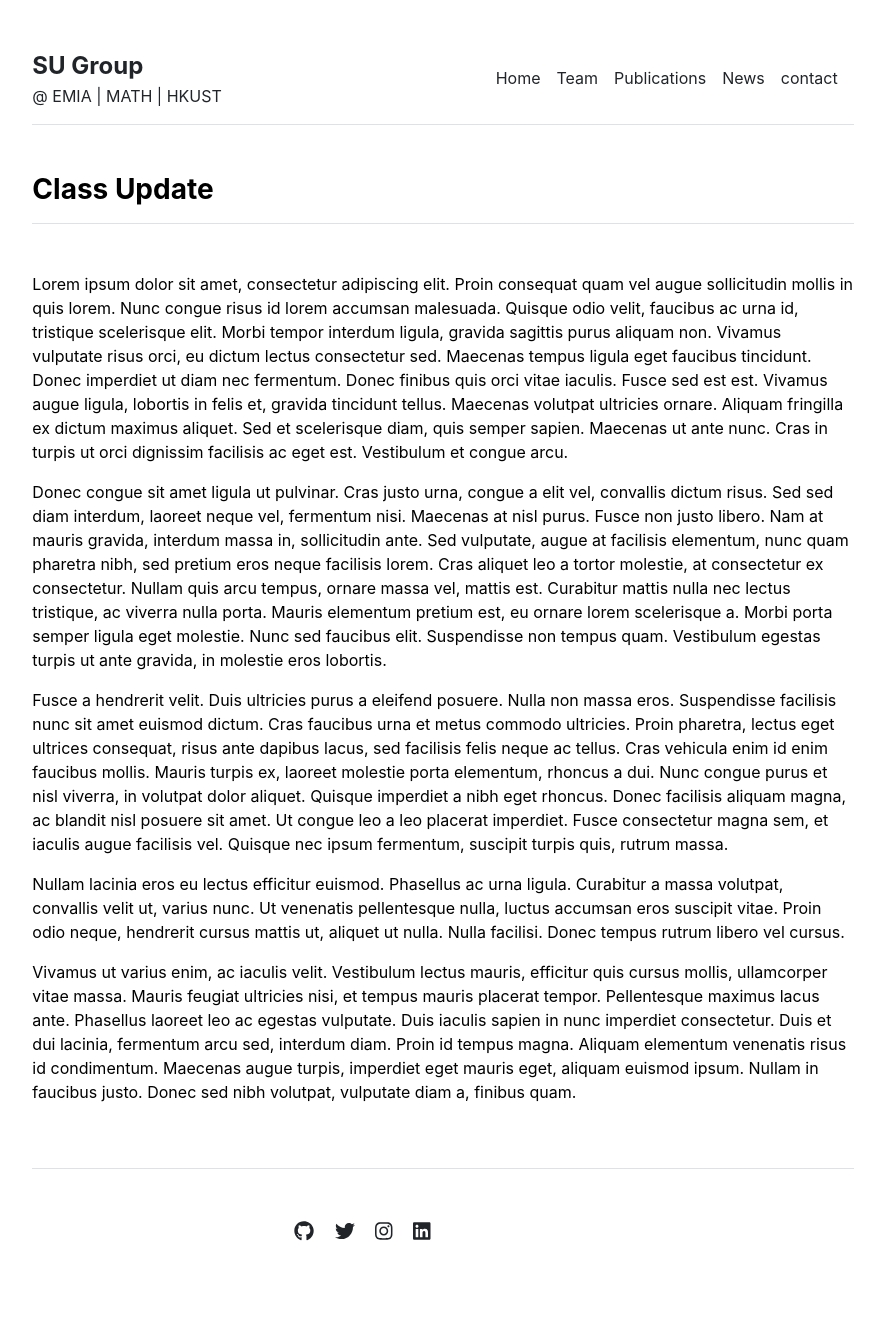
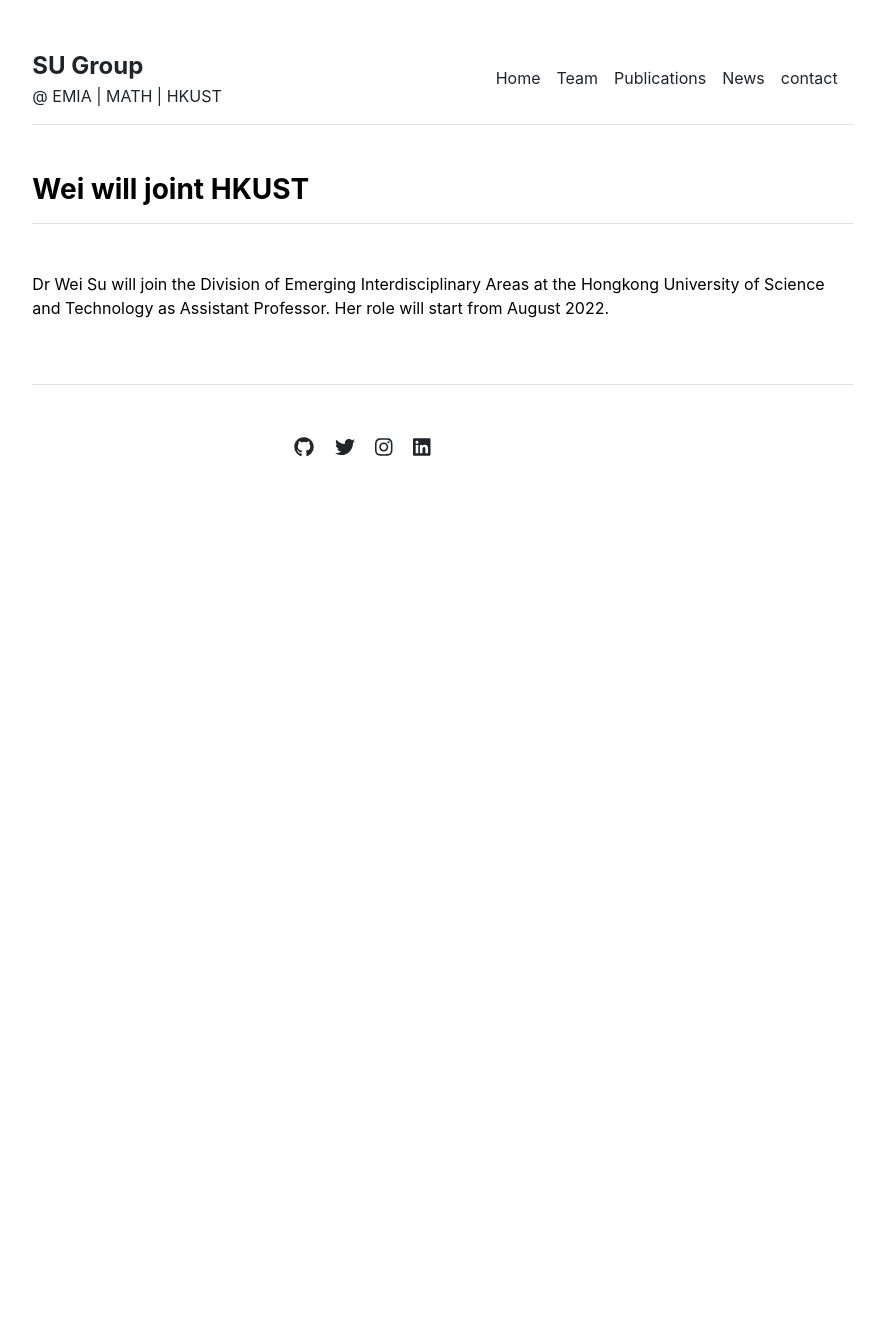
Before and after one commit to WeiSu-MAE/weisu-mae.github.io, a Jekyll site: the page built from _posts/2022-02-01-wei-will.md, in a window 1280 px wide. Shown: the whole page, without its empty margins (197-1082 px from the left). Built offline with Jekyll 4.4.1, drawn with Linux system fonts in a browser that asks for light colours; after the commit the page ends 900 px from its top, so only the background shows below that.

Commit message:
Update 2022-02-01-wei-will.md

```diff
--- a/_posts/2022-02-01-wei-will.md
+++ b/_posts/2022-02-01-wei-will.md
@@ -1,14 +1,6 @@
 ---
 layout: post
-title: "Class Update"
+title: "Wei will joint HKUST"
 ---
 
-Lorem ipsum dolor sit amet, consectetur adipiscing elit. Proin consequat quam vel augue sollicitudin mollis in quis lorem. Nunc congue risus id lorem accumsan malesuada. Quisque odio velit, faucibus ac urna id, tristique scelerisque elit. Morbi tempor interdum ligula, gravida sagittis purus aliquam non. Vivamus vulputate risus orci, eu dictum lectus consectetur sed. Maecenas tempus ligula eget faucibus tincidunt. Donec imperdiet ut diam nec fermentum. Donec finibus quis orci vitae iaculis. Fusce sed est est. Vivamus augue ligula, lobortis in felis et, gravida tincidunt tellus. Maecenas volutpat ultricies ornare. Aliquam fringilla ex dictum maximus aliquet. Sed et scelerisque diam, quis semper sapien. Maecenas ut ante nunc. Cras in turpis ut orci dignissim facilisis ac eget est. Vestibulum et congue arcu.
-
-Donec congue sit amet ligula ut pulvinar. Cras justo urna, congue a elit vel, convallis dictum risus. Sed sed diam interdum, laoreet neque vel, fermentum nisi. Maecenas at nisl purus. Fusce non justo libero. Nam at mauris gravida, interdum massa in, sollicitudin ante. Sed vulputate, augue at facilisis elementum, nunc quam pharetra nibh, sed pretium eros neque facilisis lorem. Cras aliquet leo a tortor molestie, at consectetur ex consectetur. Nullam quis arcu tempus, ornare massa vel, mattis est. Curabitur mattis nulla nec lectus tristique, ac viverra nulla porta. Mauris elementum pretium est, eu ornare lorem scelerisque a. Morbi porta semper ligula eget molestie. Nunc sed faucibus elit. Suspendisse non tempus quam. Vestibulum egestas turpis ut ante gravida, in molestie eros lobortis.
-
-Fusce a hendrerit velit. Duis ultricies purus a eleifend posuere. Nulla non massa eros. Suspendisse facilisis nunc sit amet euismod dictum. Cras faucibus urna et metus commodo ultricies. Proin pharetra, lectus eget ultrices consequat, risus ante dapibus lacus, sed facilisis felis neque ac tellus. Cras vehicula enim id enim faucibus mollis. Mauris turpis ex, laoreet molestie porta elementum, rhoncus a dui. Nunc congue purus et nisl viverra, in volutpat dolor aliquet. Quisque imperdiet a nibh eget rhoncus. Donec facilisis aliquam magna, ac blandit nisl posuere sit amet. Ut congue leo a leo placerat imperdiet. Fusce consectetur magna sem, et iaculis augue facilisis vel. Quisque nec ipsum fermentum, suscipit turpis quis, rutrum massa.
-
-Nullam lacinia eros eu lectus efficitur euismod. Phasellus ac urna ligula. Curabitur a massa volutpat, convallis velit ut, varius nunc. Ut venenatis pellentesque nulla, luctus accumsan eros suscipit vitae. Proin odio neque, hendrerit cursus mattis ut, aliquet ut nulla. Nulla facilisi. Donec tempus rutrum libero vel cursus.
-
-Vivamus ut varius enim, ac iaculis velit. Vestibulum lectus mauris, efficitur quis cursus mollis, ullamcorper vitae massa. Mauris feugiat ultricies nisi, et tempus mauris placerat tempor. Pellentesque maximus lacus ante. Phasellus laoreet leo ac egestas vulputate. Duis iaculis sapien in nunc imperdiet consectetur. Duis et dui lacinia, fermentum arcu sed, interdum diam. Proin id tempus magna. Aliquam elementum venenatis risus id condimentum. Maecenas augue turpis, imperdiet eget mauris eget, aliquam euismod ipsum. Nullam in faucibus justo. Donec sed nibh volutpat, vulputate diam a, finibus quam.
+Dr Wei Su will join the Division of Emerging Interdisciplinary Areas at the Hongkong University of Science and Technology as Assistant Professor. Her role will start from August 2022.
```
